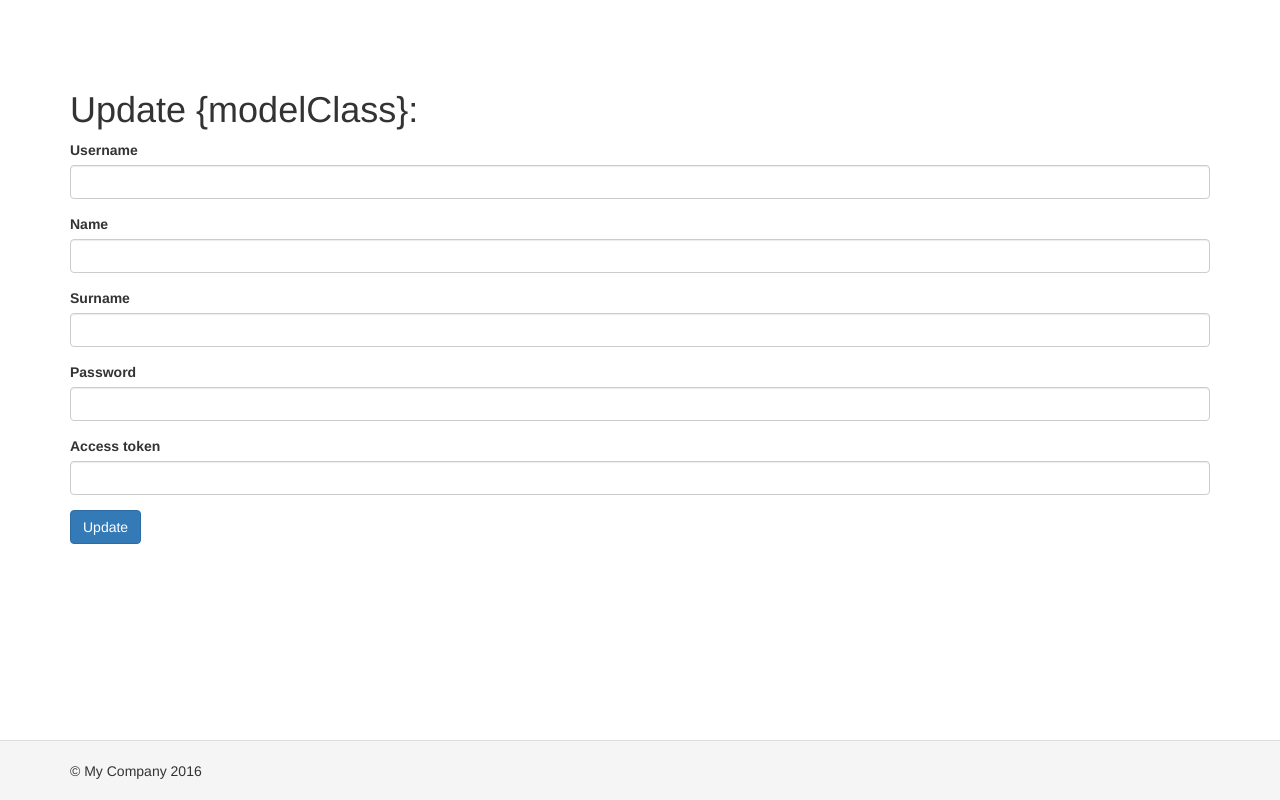
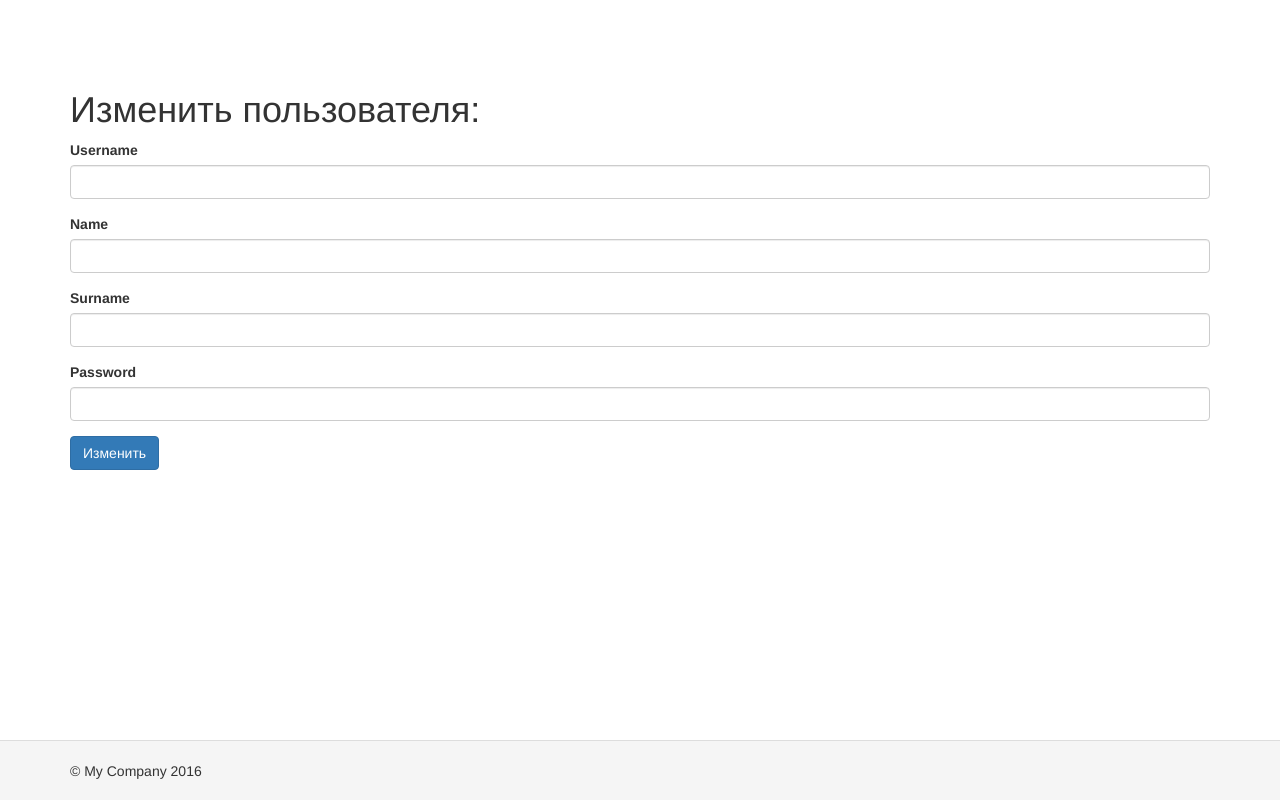
Before and after one commit to Twist-tracer/GeekBrainsYII2, a Yii app: template views/user/update.php in a window 1280 px wide. Run offline with PHP 8.4 and a stand-in for Yii, Linux system fonts and the light colour scheme; the template is opened without the code that fills it, so the values that code supplies are empty; form fields are guessed from the names that the template uses; some libraries are stand-ins or nearby versions.

Commit message:
1. Install jQuery UI 2. Edit views

```diff
--- a/composer.json
+++ b/composer.json
@@ -17,7 +17,8 @@
         "php": ">=5.4.0",
         "yiisoft/yii2": ">=2.0.5",
         "yiisoft/yii2-bootstrap": "*",
-        "yiisoft/yii2-swiftmailer": "*"
+        "yiisoft/yii2-swiftmailer": "*",
+        "yiisoft/yii2-jui": "^2.0"
     },
     "require-dev": {
         "yiisoft/yii2-codeception": "*",
--- a/views/layouts/main.php
+++ b/views/layouts/main.php
@@ -42,14 +42,11 @@ AppAsset::register($this);
             Yii::$app->user->isGuest ? (
                 ['label' => 'Login', 'url' => ['/site/login']]
             ) : (
-                '<li>'
-                . Html::beginForm(['/site/logout'], 'post')
-                . Html::submitButton(
-                    'Logout (' . Yii::$app->user->identity->username . ')',
-                    ['class' => 'btn btn-link']
-                )
-                . Html::endForm()
-                . '</li>'
+                    [
+                        'label' => 'Logout (' . Yii::$app->user->identity->username . ')',
+                        'url' => ['/site/logout'],
+                        'linkOptions' => ['data-method' => 'post']
+                    ]
             )
         ],
     ]);
--- a/views/user/_form.php
+++ b/views/user/_form.php
@@ -20,10 +20,8 @@ use yii\widgets\ActiveForm;
 
     <?= $form->field($model, 'password')->passwordInput(['maxlength' => true]) ?>
 
-    <?= $form->field($model, 'access_token')->textInput(['maxlength' => true]) ?>
-
     <div class="form-group">
-        <?= Html::submitButton($model->isNewRecord ? Yii::t('app', 'Create') : Yii::t('app', 'Update'), ['class' => $model->isNewRecord ? 'btn btn-success' : 'btn btn-primary']) ?>
+        <?= Html::submitButton($model->isNewRecord ? Yii::t('app', 'Зарегистрироваться') : Yii::t('app', 'Изменить'), ['class' => $model->isNewRecord ? 'btn btn-success' : 'btn btn-primary']) ?>
     </div>
 
     <?php ActiveForm::end(); ?>
--- a/views/user/update.php
+++ b/views/user/update.php
@@ -5,12 +5,12 @@ use yii\helpers\Html;
 /* @var $this yii\web\View */
 /* @var $model app\models\User */
 
-$this->title = Yii::t('app', 'Update {modelClass}: ', [
+$this->title = Yii::t('app', 'Изменить пользователя: ', [
     'modelClass' => 'User',
-]) . $model->name;
-$this->params['breadcrumbs'][] = ['label' => Yii::t('app', 'Users'), 'url' => ['index']];
+]) . ' ' . $model->name;
+$this->params['breadcrumbs'][] = ['label' => Yii::t('app', 'Пользователи'), 'url' => ['index']];
 $this->params['breadcrumbs'][] = ['label' => $model->name, 'url' => ['view', 'id' => $model->id]];
-$this->params['breadcrumbs'][] = Yii::t('app', 'Update');
+$this->params['breadcrumbs'][] = Yii::t('app', 'Изменить пользователя');
 ?>
 <div class="user-update">
 
```
Also changed, not shown: views/site/login.php (+6 -4 lines), views/user/index.php (+11 -2 lines), 1 other file.
